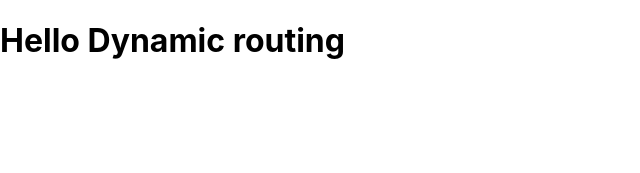
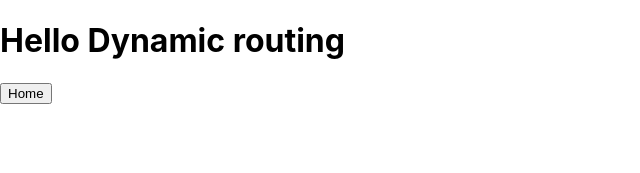
Before and after one commit to DebasisSaikia/Nextjs-Typescript, a Next.js app: page /fruit/1/1 in a window 1280 px wide. Shown: the top 173 px of the page, without its empty margins (0-640 px from the left). Built offline with nearby package versions, Linux system fonts and the light colour scheme.

Commit message:
use-router

```diff
--- a/pages/fruit/[name]/[subname].tsx
+++ b/pages/fruit/[name]/[subname].tsx
@@ -1,3 +1,11 @@
+import { useRouter } from 'next/router'
 export default function () {
-    return <h1>Hello Dynamic routing</h1>
+    const router = useRouter()
+    // replace will push the given url and cannot access back th1 page but push  allow too access that page
+    return (
+        <>
+            <h1>Hello Dynamic routing</h1>
+            <button onClick={() => router.replace('/')}>Home</button>
+        </>
+    )
 }
```
